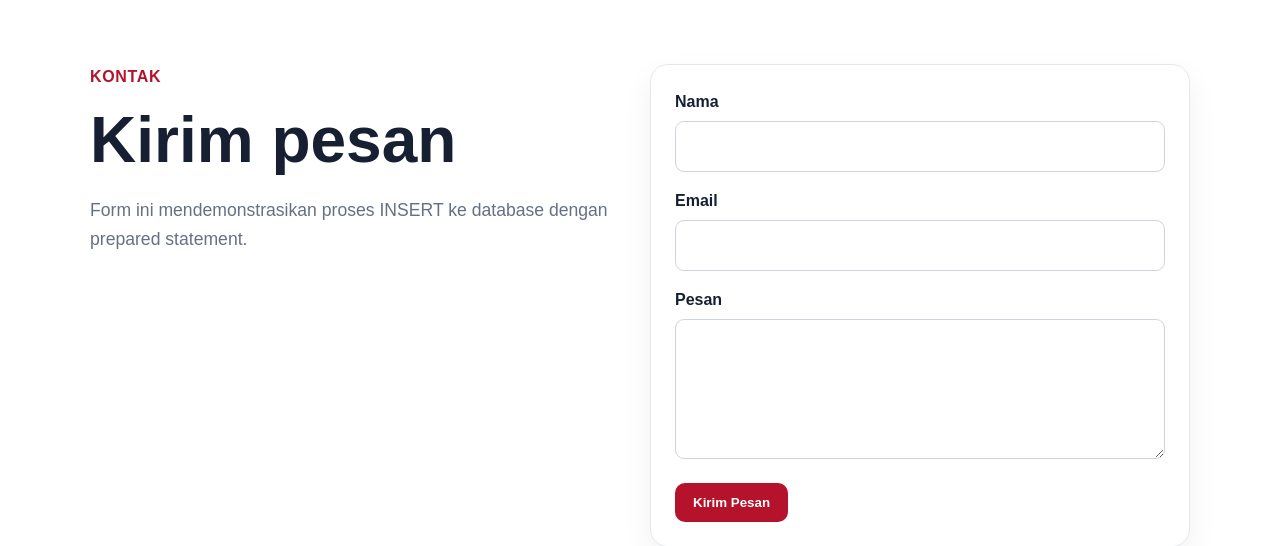
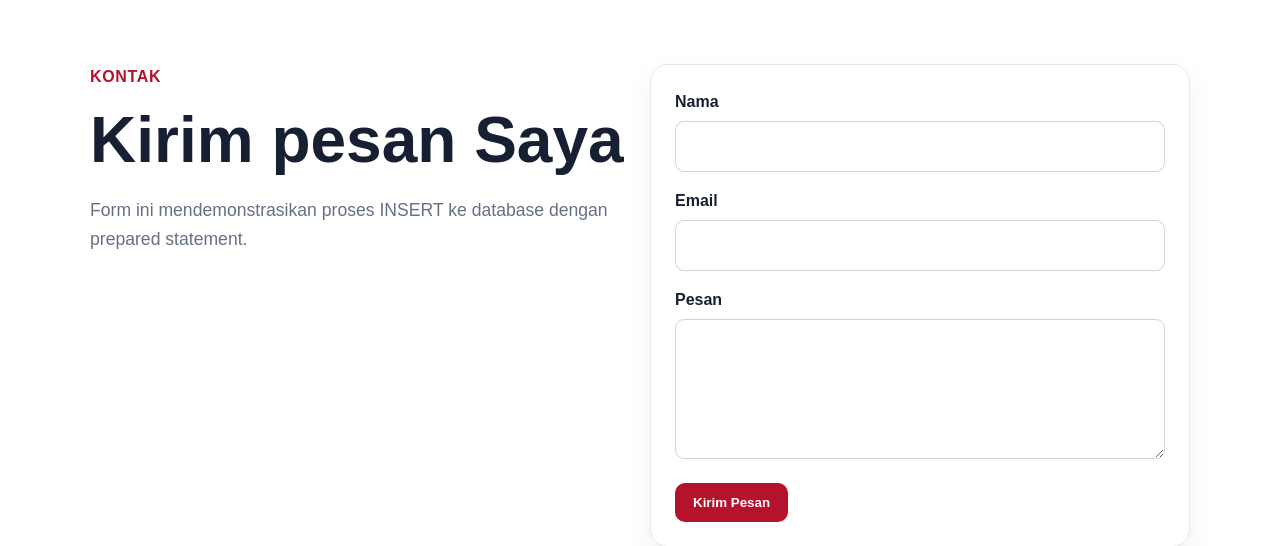
Before and after one commit to roymandla/Pertemuan3git, a PHP site: page /contact.php in a window 1280 px wide. Shown: the part 77-623 px from the top of the page. Run offline with PHP 8.4, Linux system fonts and the light colour scheme.

Commit message:
fix: menyelesaikan editan contact

```diff
--- a/contact.php
+++ b/contact.php
@@ -7,7 +7,7 @@ require 'includes/header.php';
     <div class="container grid-2">
         <div>
             <span class="eyebrow">Kontak</span>
-            <h1>Kirim pesan</h1>
+            <h1>Kirim pesan Saya</h1>
             <p class="lead">Form ini mendemonstrasikan proses INSERT ke database dengan prepared statement.</p>
             <?php if ($success): ?>
                 <div class="alert alert-success">Pesan berhasil disimpan ke database.</div>
```
